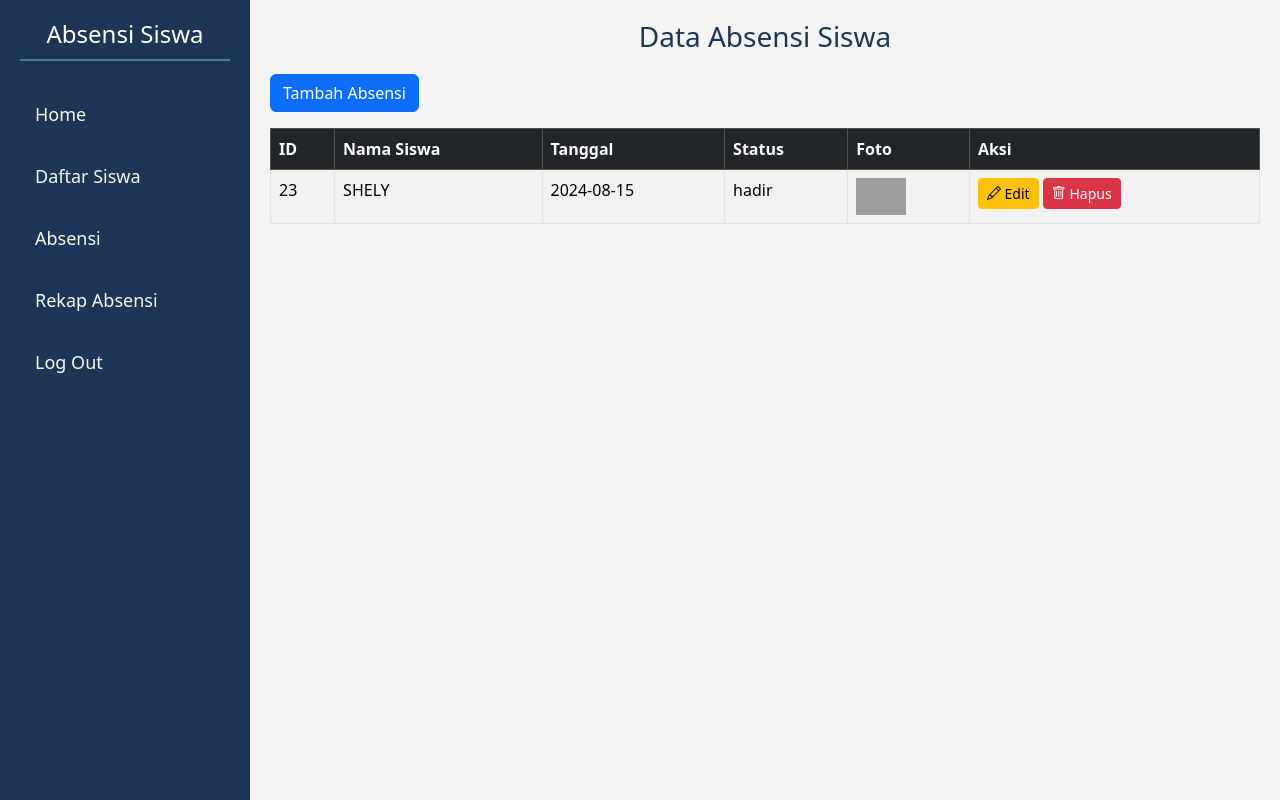
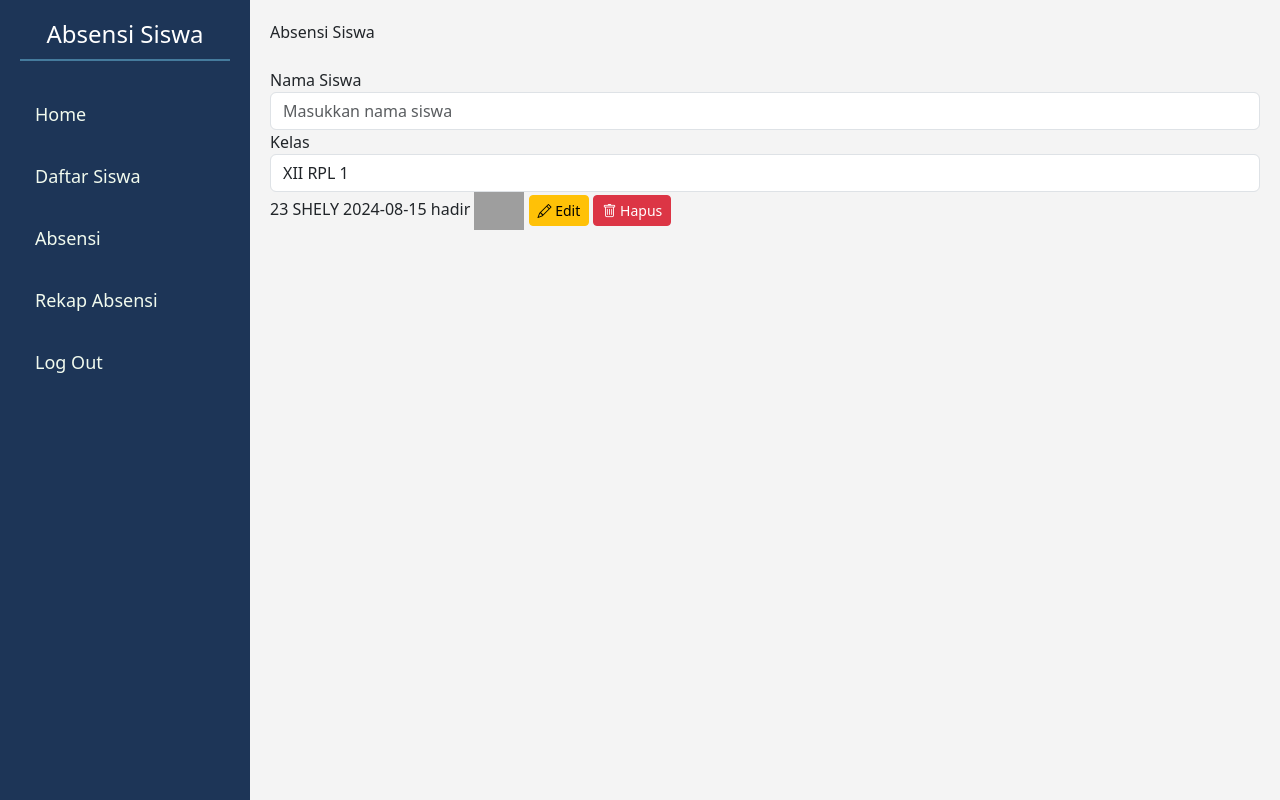
Before and after one commit to salsabillapz/ABSENSI_SISWA, a PHP site: page /absensi.php in a window 1280 px wide. Run offline with PHP 8.4, Linux system fonts and the light colour scheme; data comes from the database, SQL or seed files in the repository; grey boxes are pictures that could not be loaded.

Commit message:
Update absensi.php

```diff
--- a/absensi.php
+++ b/absensi.php
@@ -105,20 +105,25 @@ $result = $conn->query($sql);
     </div>
 
     <div class="main-content">
-        <h2>Data Absensi Siswa</h2>
-        <a href="create.php" class="btn btn-primary mb-3">Tambah Absensi</a>
-        <div class="table-responsive">
-            <table class="table table-striped table-bordered">
-                <thead class="table-dark">
-                    <tr>
-                        <th>ID</th>
-                        <th>Nama Siswa</th>
-                        <th>Tanggal</th>
-                        <th>Status</th>
-                        <th>Foto</th>
-                        <th>Aksi</th>
-                    </tr>
-                </thead>
+        <div class="card-absensi">
+            <div class="card-header">Absensi Siswa</div>
+            <form>
+                <!-- Input Nama -->
+                <div class="form-group mt-4">
+                    <label for="nama">Nama Siswa</label>
+                    <input type="text" class="form-control" id="nama" placeholder="Masukkan nama siswa">
+                </div>
+
+                <!-- Input Kelas -->
+                <div class="form-group">
+                    <label for="kelas">Kelas</label>
+                    <select class="form-control" id="kelas">
+                        <option>XII RPL 1</option>
+                        <option>XII RPL 2</option>
+                        <option>XII TKJ 1</option>
+                        <!-- Tambahkan opsi kelas lainnya -->
+                    </select>
+                </div>
                 <tbody>
                     <?php if ($result->num_rows > 0): ?>
                         <?php while ($row = $result->fetch_assoc()): ?>
```
